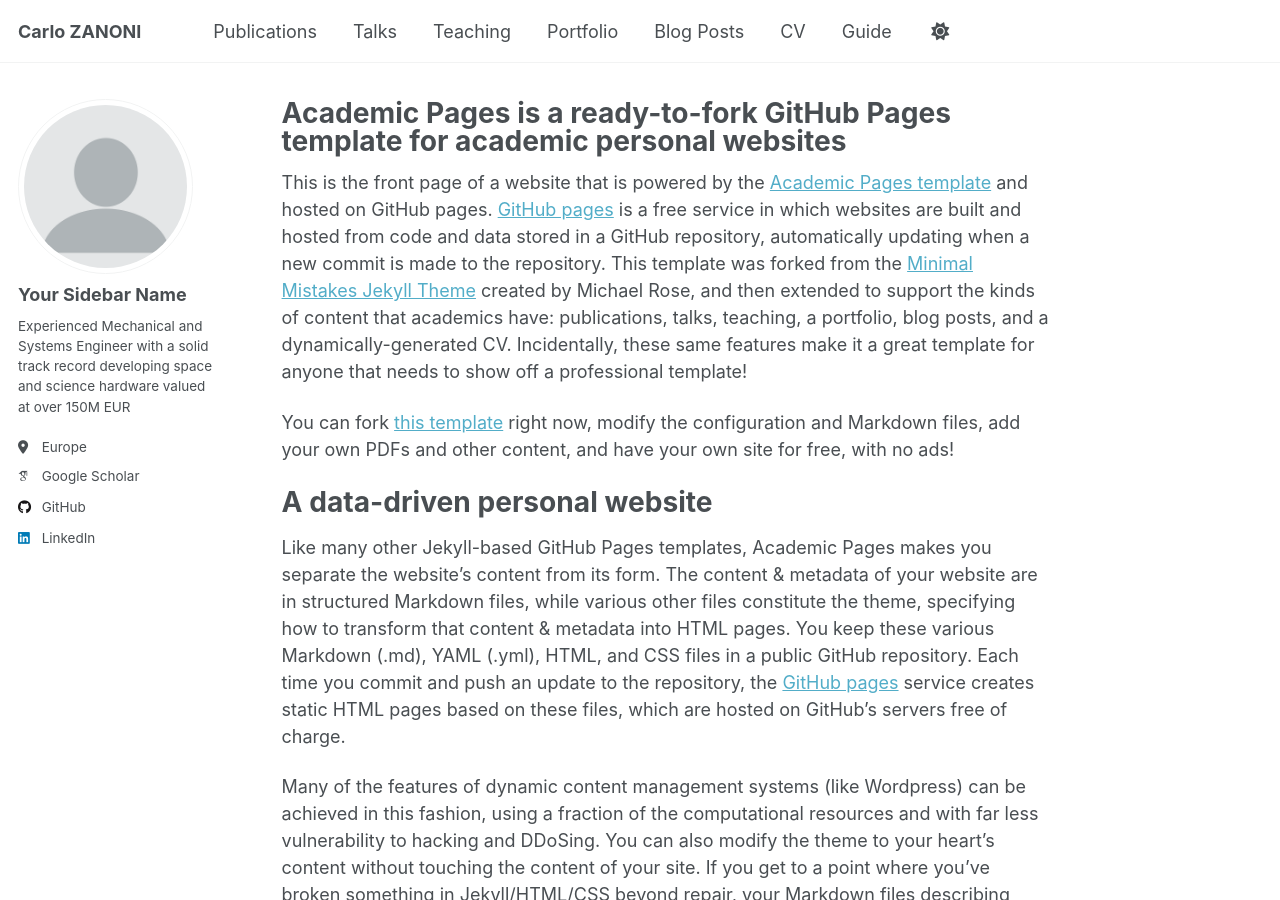
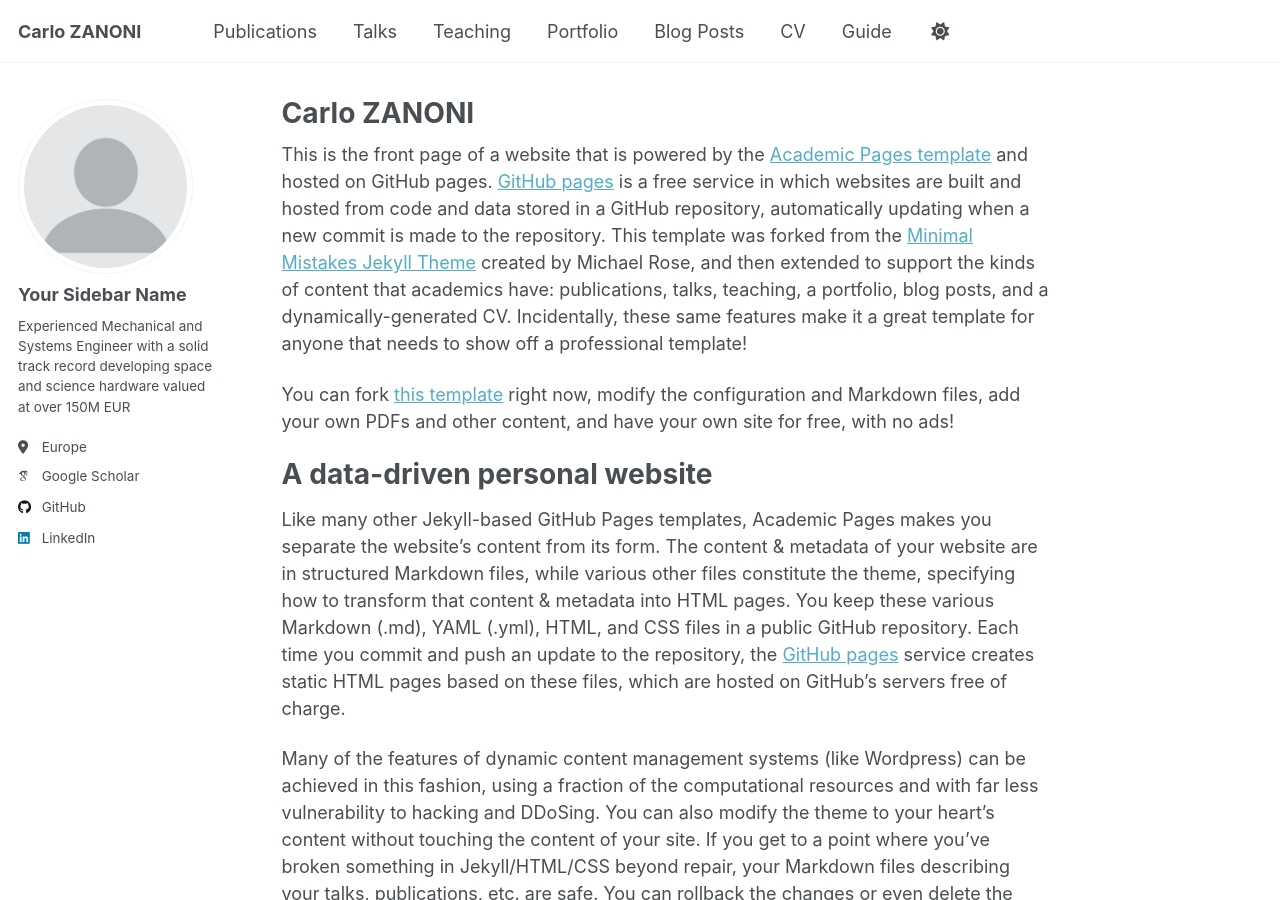
Before and after one commit to carlozanoni/carlozanoni.github.io, a Jekyll site: the page built from _pages/about.md, in a window 1280 px wide and 900 px high. Built offline with Jekyll 4.4.1, drawn with Linux system fonts in a browser that asks for light colours; some web fonts are replaced; a script that is not in the unit is left out.

Commit message:
Update about.md

```diff
--- a/_pages/about.md
+++ b/_pages/about.md
@@ -1,6 +1,6 @@
 ---
 permalink: /
-title: "Academic Pages is a ready-to-fork GitHub Pages template for academic personal websites"
+title: "Carlo ZANONI"
 author_profile: true
 redirect_from:
   - /about/
```
